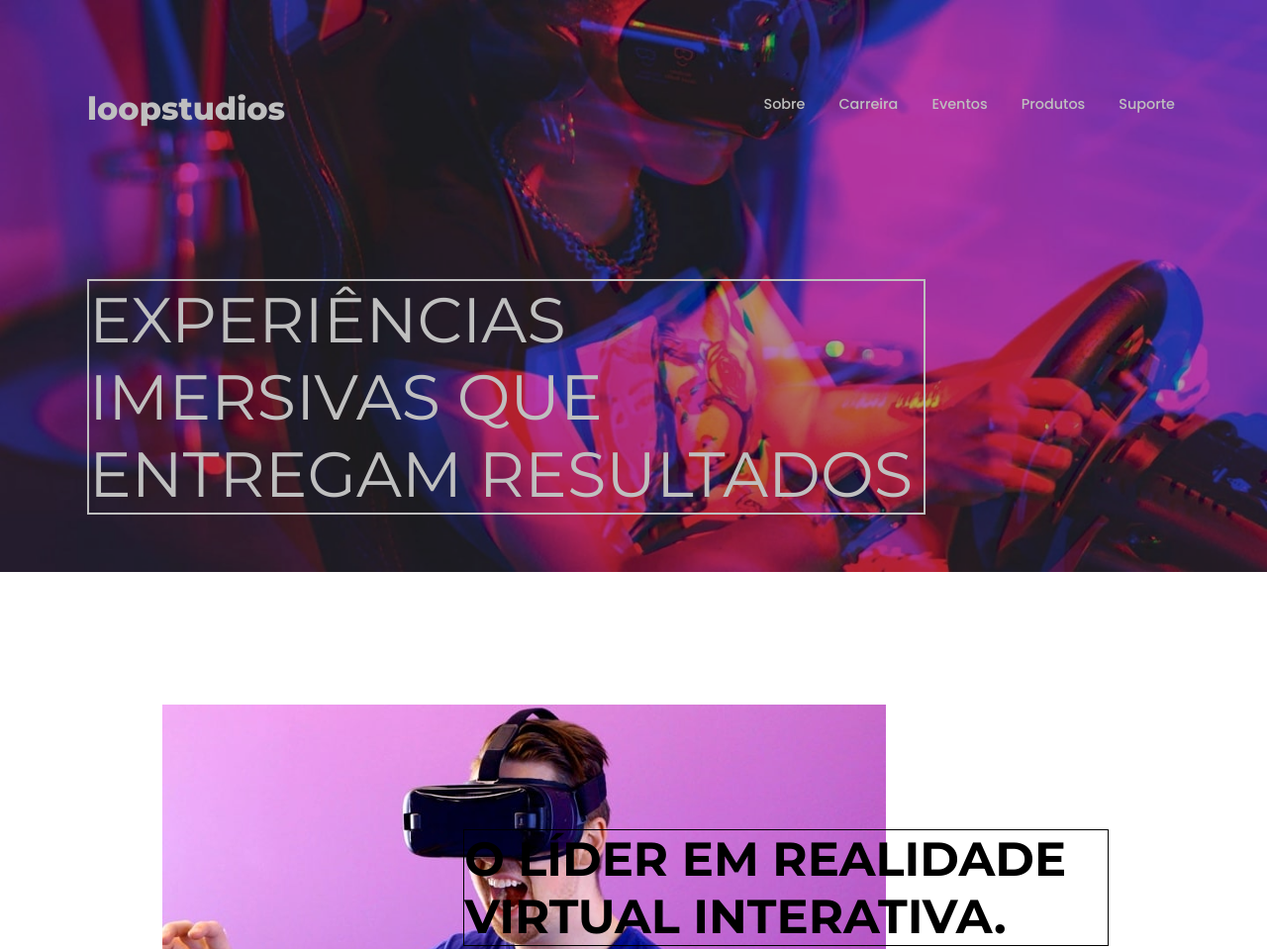
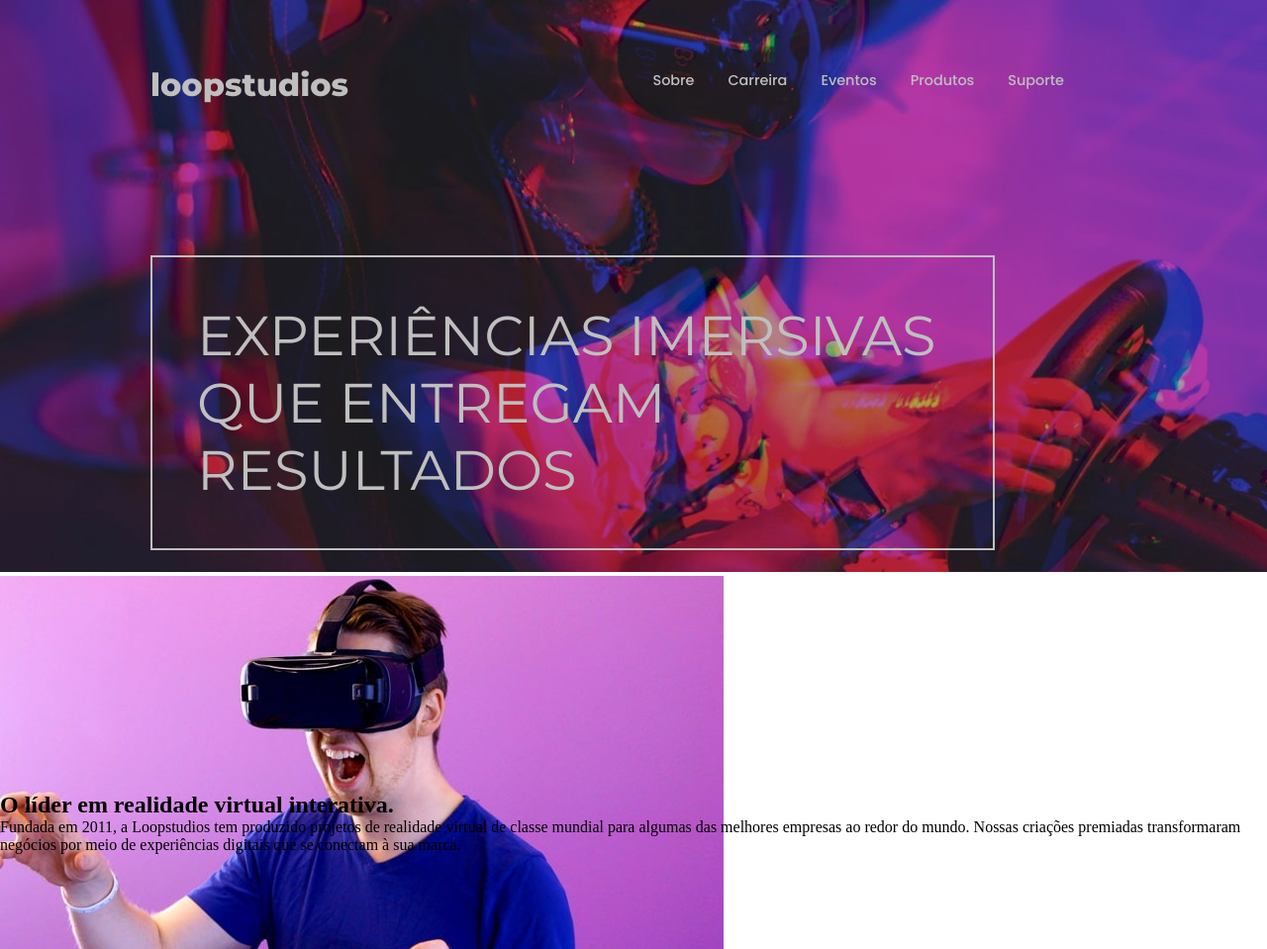
Before and after one commit to gpaiva12/portifolio, a plain HTML site: page index.html in a window 1280 px wide. Shown: the top 959 px of the page at 99% size. Drawn offline with Linux system fonts and the light colour scheme.

Commit message:
Atualização de formato

```diff
--- a/index.html
+++ b/index.html
@@ -32,9 +32,10 @@
 
             <img class="section1__img" src="imagens/image-interactive.jpg" alt="Homem com oculos de realidade virtual">
 
-            <h2 class="section1__h2">O líder em realidade virtual interativa.</h2>
-
-            <p class="section1__p">Fundada em 2011, a Loopstudios tem produzido projetos de realidade virtual de classe mundial para algumas das melhores empresas ao redor do mundo. Nossas criações premiadas transformaram negócios por meio de experiências digitais que se conectam à sua marca.</p>
+            <div class="content">
+                <h2 class="section1__h2">O líder em realidade virtual interativa.</h2>
+                <p class="section1__p">Fundada em 2011, a Loopstudios tem produzido projetos de realidade virtual de classe mundial para algumas das melhores empresas ao redor do mundo. Nossas criações premiadas transformaram negócios por meio de experiências digitais que se conectam à sua marca.</p>
+            </div>
 
         </section>
 
--- a/styles/components/header.css
+++ b/styles/components/header.css
@@ -9,8 +9,7 @@
 
 .header {
     position: absolute;
-    top: 90px;
-    left: 0;
+    top: 66px;
     right: 0;
     width: 90%;
     margin: 0 auto;
@@ -34,6 +33,7 @@
     display: flex;
     list-style: none;
     gap: 1.5rem;
+    padding-inline: 11rem;
 }
 
 .nav__ul li a {
@@ -59,8 +59,9 @@
     border: 2px #bfbfbf solid;
     font-family: 'Montserrat';
     font-weight: 400;
-    font-size: 4em;
+    font-size: 3.5em;
     text-transform: uppercase;
-    width: 20ch;
+    width: 23ch;
     color: #bfbfbf;
+    padding: 45px;
 }
--- a/styles/components/section1.css
+++ b/styles/components/section1.css
@@ -1,10 +1,29 @@
+.section__1 {
+    display: flex;
+    align-items: center;
+    justify-content: space-between;
+    gap: 20px;
+}
+
+.content {
+    position: absolute;
+
+}
+
+
+
+
+
+
+/*
 .section__1 {
     position: relative;
+    right: 0;
+    padding-inline: 10.25rem;
 }
 
 .section1__img {
     padding-block: 8.125rem;
-    padding-inline: 10.25rem;
 }
 
 .section1__h2 {
@@ -12,9 +31,21 @@
     display: inline-block;
     font-family: 'Montserrat', sans-serif;
     text-transform: uppercase;
-    font-size: 3em;
-    border: 1px solid black;
+    font-size: 2.8em;
+    font-weight: 400;
     top: 16rem;
-    right: 10rem;
-    width: 20ch;
+    right: 6rem;
+    width: 26ch;
+    background-color: white;
+    padding: 6rem 6rem 10.65rem 6rem;
 }
+
+.section1__p {
+    position: absolute;
+    top: 30rem;
+    left: 51rem;
+    width: 70ch;
+    font-family: 'Poppins', sans-serif;
+    font-size: 0.9em;
+}
+    */
```
